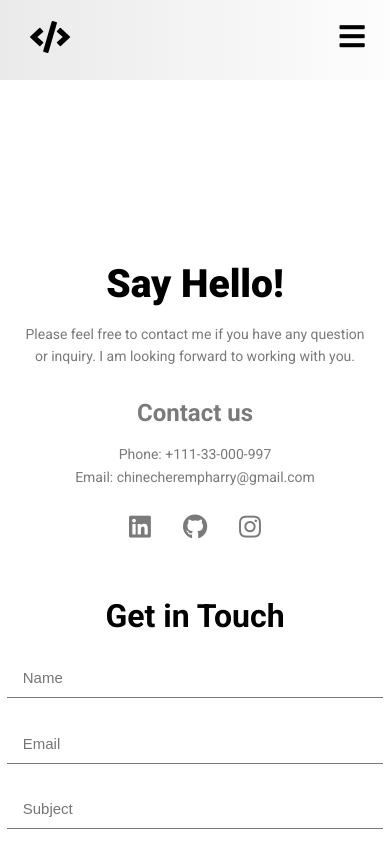
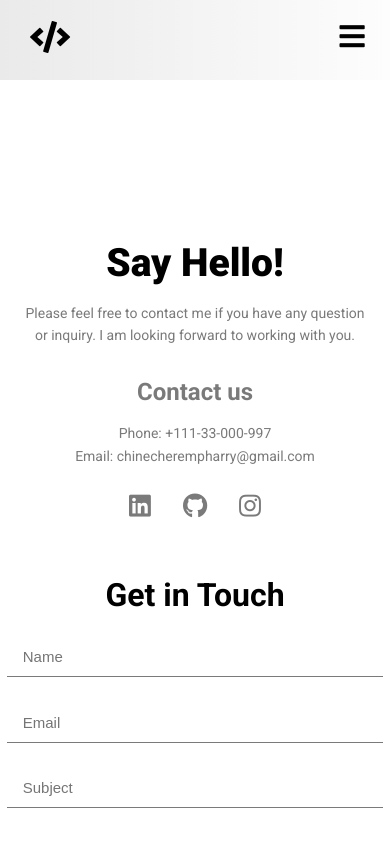
Before and after one commit to firstminster/Portfolio-build, a React (Create React App) app: page /contact in a window 390 px wide. Shown: the top 844 px of the page. Built offline with nearby package versions, Linux system fonts and the light colour scheme.

Commit message:
netlify form setup

```diff
--- a/src/pages/Contact/Contact.scss
+++ b/src/pages/Contact/Contact.scss
@@ -6,7 +6,7 @@
   justify-content: center;
   align-items: center;
   flex-wrap: wrap;
-  height: 110vh;
+  height: 100vh;
   width: 90%;
   margin: 2rem auto;
   max-width: 1300px;
@@ -116,7 +116,7 @@ form {
   .contact {
     display: flex;
     flex-direction: column;
-    height: 155vh;
+    height: 150vh;
     margin: 4rem auto auto auto;
 
     .inactive-icon {
```
